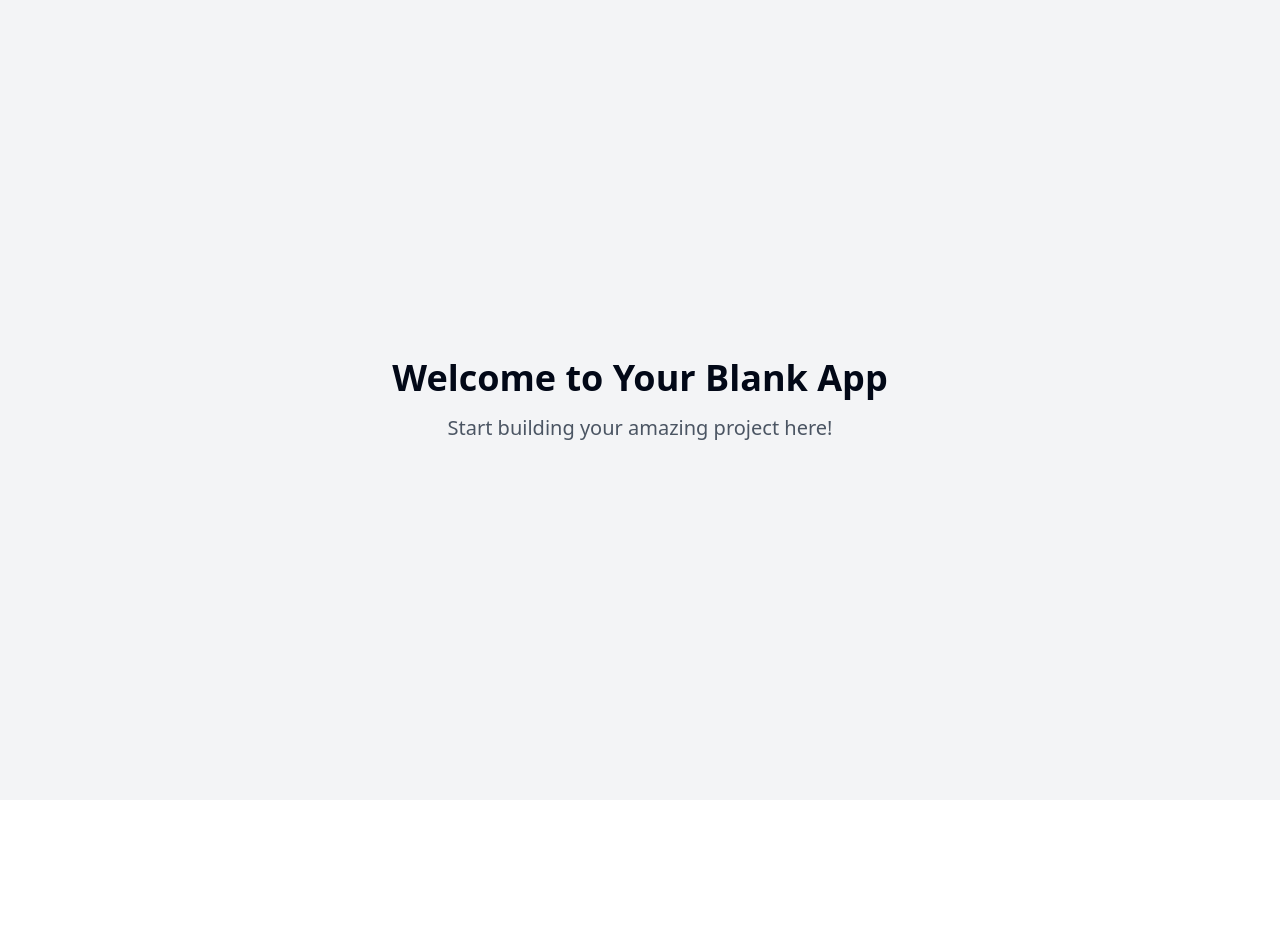
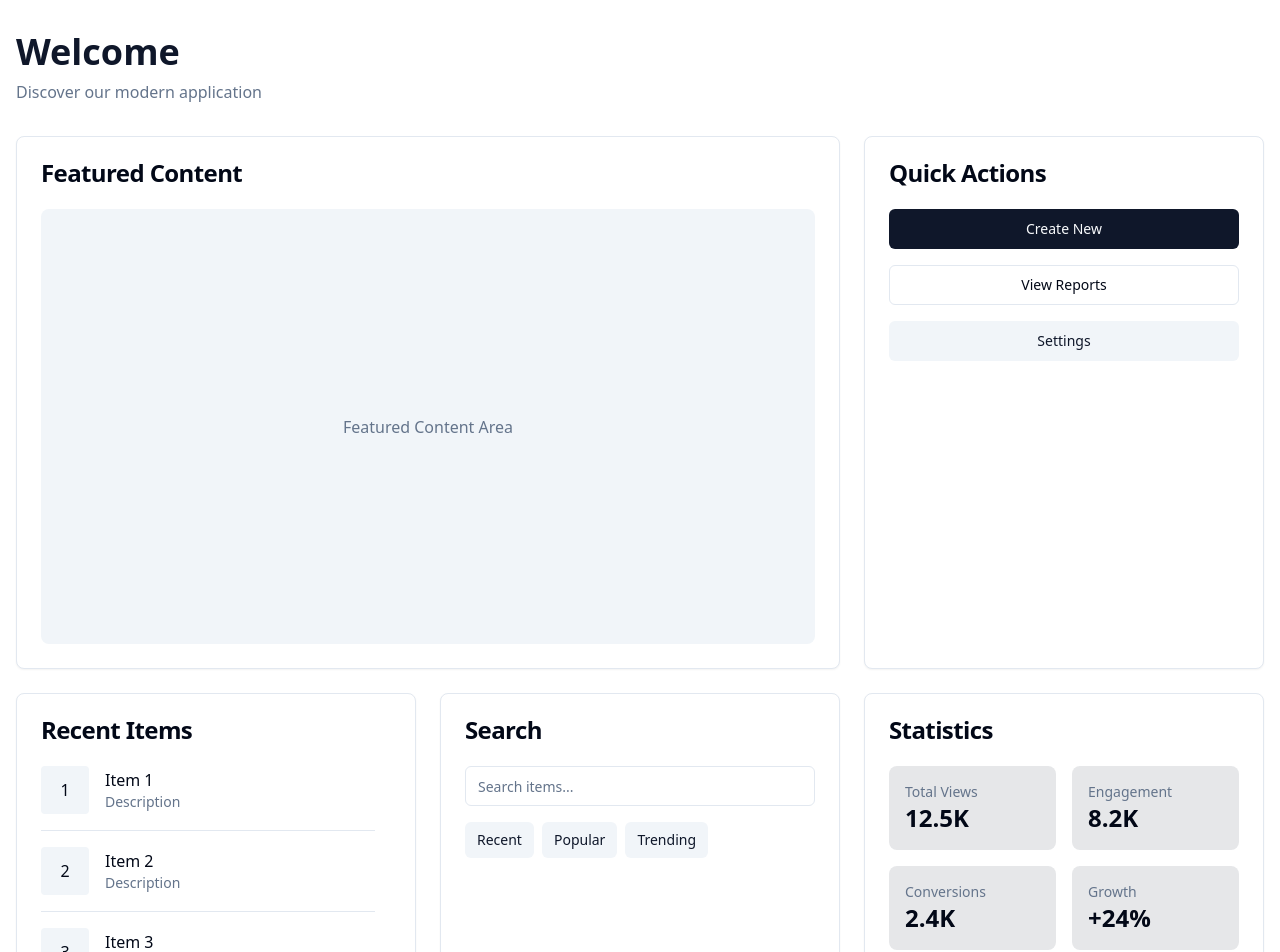
Before and after one commit to mitanuriel/cake-factory-website, a React (Vite) app: page / in a window 1280 px wide. Shown: the top 952 px of the page. Before the commit the page ends 800 px from the top, so only its background shows below. Built offline with nearby package versions, Linux system fonts and the light colour scheme.

Commit message:
Import Figma design from Builder
Imported from Builder.io to Lovable

```diff
--- a/src/pages/Index.tsx
+++ b/src/pages/Index.tsx
@@ -1,13 +1,132 @@
-// Update this page (the content is just a fallback if you fail to update the page)
+import { Button } from "@/components/ui/button";
+import { Input } from "@/components/ui/input";
+import { Card, CardContent, CardHeader, CardTitle } from "@/components/ui/card";
+import { ScrollArea } from "@/components/ui/scroll-area";
+import { Separator } from "@/components/ui/separator";
 
 const Index = () => {
   return (
-    <div className="min-h-screen flex items-center justify-center bg-gray-100">
-      <div className="text-center">
-        <h1 className="text-4xl font-bold mb-4">Welcome to Your Blank App</h1>
-        <p className="text-xl text-gray-600">Start building your amazing project here!</p>
+    <main className="min-h-screen bg-background">
+      <div className="container mx-auto px-4 py-8">
+        <header className="mb-8">
+          <h1 className="text-4xl font-bold text-primary mb-2">Welcome</h1>
+          <p className="text-muted-foreground">Discover our modern application</p>
+        </header>
+
+        <div className="grid grid-cols-1 md:grid-cols-2 lg:grid-cols-3 gap-6">
+          {/* Featured Section */}
+          <Card className="col-span-full lg:col-span-2">
+            <CardHeader>
+              <CardTitle>Featured Content</CardTitle>
+            </CardHeader>
+            <CardContent>
+              <div className="aspect-video bg-muted rounded-lg flex items-center justify-center">
+                <p className="text-muted-foreground">Featured Content Area</p>
+              </div>
+            </CardContent>
+          </Card>
+
+          {/* Quick Actions */}
+          <Card className="col-span-full lg:col-span-1">
+            <CardHeader>
+              <CardTitle>Quick Actions</CardTitle>
+            </CardHeader>
+            <CardContent>
+              <div className="space-y-4">
+                <Button className="w-full">Create New</Button>
+                <Button variant="outline" className="w-full">View Reports</Button>
+                <Button variant="secondary" className="w-full">Settings</Button>
+              </div>
+            </CardContent>
+          </Card>
+
+          {/* Recent Items */}
+          <Card className="col-span-full md:col-span-1">
+            <CardHeader>
+              <CardTitle>Recent Items</CardTitle>
+            </CardHeader>
+            <CardContent>
+              <ScrollArea className="h-[300px] pr-4">
+                {[1, 2, 3, 4, 5].map((item) => (
+                  <div key={item} className="mb-4">
+                    <div className="flex items-center gap-4">
+                      <div className="w-12 h-12 rounded bg-muted flex items-center justify-center">
+                        {item}
+                      </div>
+                      <div>
+                        <h3 className="font-medium">Item {item}</h3>
+                        <p className="text-sm text-muted-foreground">Description</p>
+                      </div>
+                    </div>
+                    {item < 5 && <Separator className="my-4" />}
+                  </div>
+                ))}
+              </ScrollArea>
+            </CardContent>
+          </Card>
+
+          {/* Search Section */}
+          <Card className="col-span-full md:col-span-1">
+            <CardHeader>
+              <CardTitle>Search</CardTitle>
+            </CardHeader>
+            <CardContent>
+              <div className="space-y-4">
+                <Input
+                  type="search"
+                  placeholder="Search items..."
+                  className="w-full"
+                />
+                <div className="flex flex-wrap gap-2">
+                  {['Recent', 'Popular', 'Trending'].map((tag) => (
+                    <Button
+                      key={tag}
+                      variant="secondary"
+                      size="sm"
+                      className="text-sm"
+                    >
+                      {tag}
+                    </Button>
+                  ))}
+                </div>
+              </div>
+            </CardContent>
+          </Card>
+
+          {/* Stats Section */}
+          <Card className="col-span-full md:col-span-1">
+            <CardHeader>
+              <CardTitle>Statistics</CardTitle>
+            </CardHeader>
+            <CardContent>
+              <div className="grid grid-cols-2 gap-4">
+                <div className="p-4 bg-primary/10 rounded-lg">
+                  <p className="text-sm text-muted-foreground">Total Views</p>
+                  <p className="text-2xl font-bold">12.5K</p>
+                </div>
+                <div className="p-4 bg-primary/10 rounded-lg">
+                  <p className="text-sm text-muted-foreground">Engagement</p>
+                  <p className="text-2xl font-bold">8.2K</p>
+                </div>
+                <div className="p-4 bg-primary/10 rounded-lg">
+                  <p className="text-sm text-muted-foreground">Conversions</p>
+                  <p className="text-2xl font-bold">2.4K</p>
+                </div>
+                <div className="p-4 bg-primary/10 rounded-lg">
+                  <p className="text-sm text-muted-foreground">Growth</p>
+                  <p className="text-2xl font-bold">+24%</p>
+                </div>
+              </div>
+            </CardContent>
+          </Card>
+        </div>
+
+        {/* Footer Section */}
+        <footer className="mt-12 text-center text-muted-foreground">
+          <p>&copy; 2024 Your Application. All rights reserved.</p>
+        </footer>
       </div>
-    </div>
+    </main>
   );
 };
 
```
